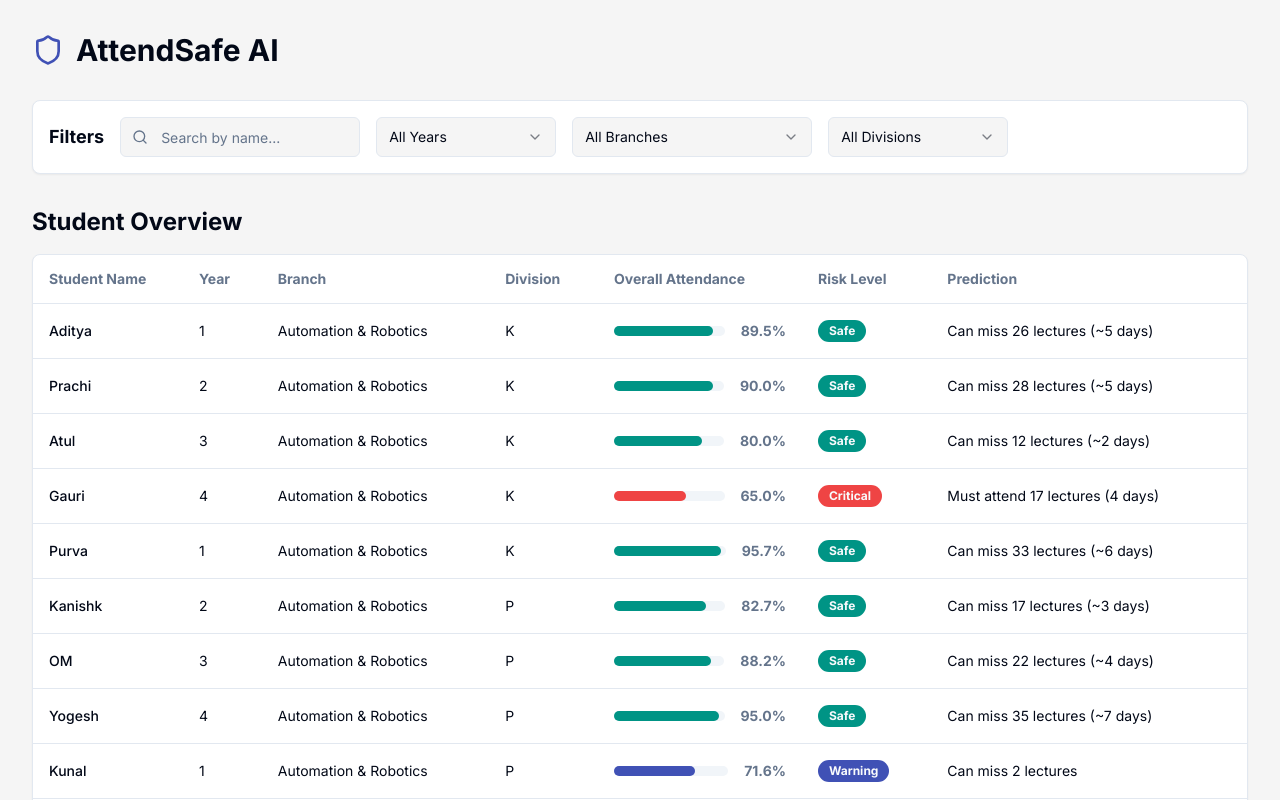
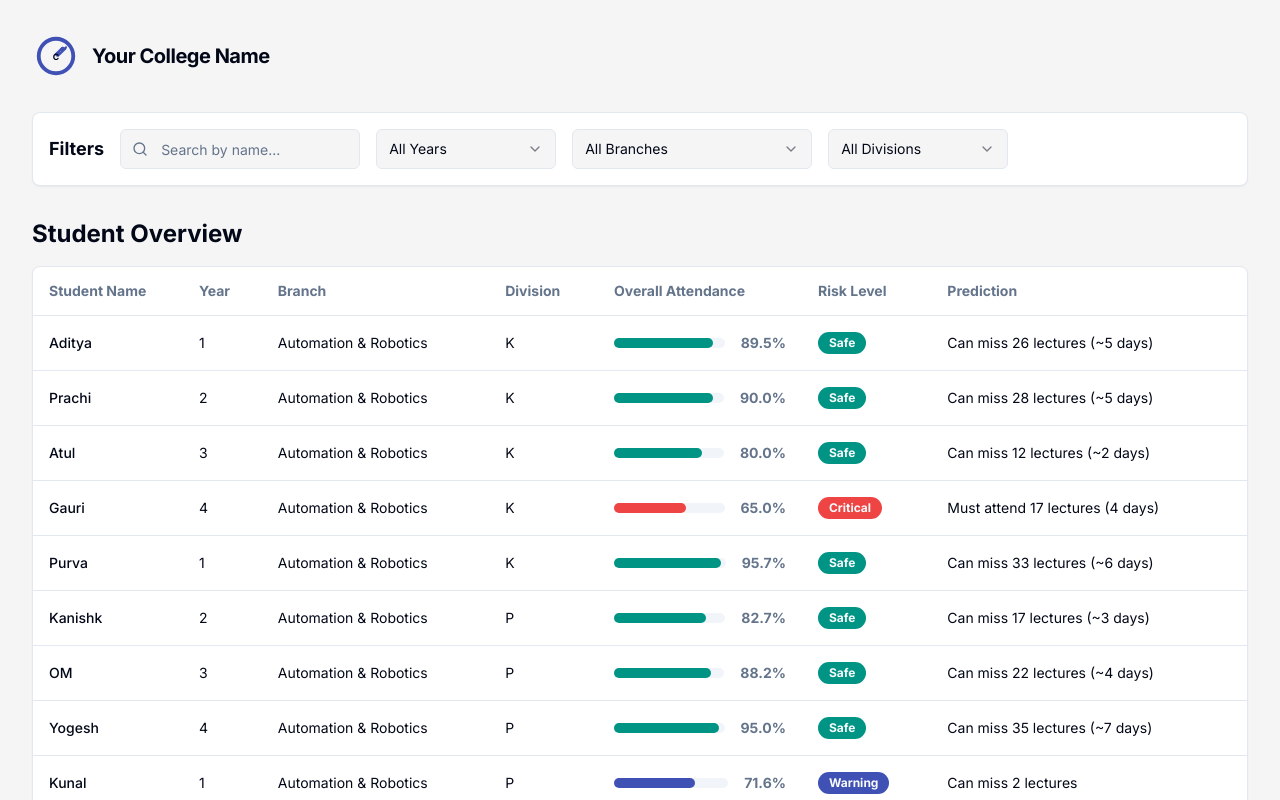
Before and after one commit to krish-0021-prototype/SafeAttend-, a Next.js app: page / in a window 1280 px wide. Shown: the top 800 px of the page. Built offline with nearby package versions, Linux system fonts and the light colour scheme.

Commit message:
will to make it or i should stop the process ????

```diff
--- a/src/app/page.tsx
+++ b/src/app/page.tsx
@@ -1,4 +1,3 @@
-import { Shield } from 'lucide-react';
 import { getMockStudents, getFilterOptions } from '@/lib/mock-data';
 import { StudentTable } from '@/components/dashboard/StudentTable';
 import { Suspense } from 'react';
@@ -6,6 +5,7 @@ import { Skeleton } from '@/components/ui/skeleton';
 import { Card } from '@/components/ui/card';
 import { StudentFilters } from '@/components/dashboard/StudentFilters';
 import type { Branch, Division, Year } from '@/lib/types';
+import { Logo } from '@/components/dashboard/Logo';
 
 
 export default async function Home({
@@ -34,10 +34,7 @@ export default async function Home({
     <div className="min-h-screen bg-background font-body text-foreground">
       <main className="container mx-auto p-4 md:p-8">
         <header className="flex items-center justify-between mb-8">
-          <div className="flex items-center gap-3">
-            <Shield className="h-8 w-8 text-primary" />
-            <h1 className="text-3xl font-bold font-headline">AttendSafe AI</h1>
-          </div>
+          <Logo />
         </header>
 
         <section className="mb-8">
--- /dev/null
+++ b/src/components/dashboard/Logo.tsx
@@ -0,0 +1,20 @@
+import React from 'react';
+
+export function Logo() {
+  return (
+    <div className="flex items-center gap-3">
+        <svg
+            xmlns="http://www.w3.org/2000/svg"
+            viewBox="0 0 100 100"
+            className="h-12 w-12 text-primary"
+            fill="currentColor"
+        >
+            <path d="M50,10A40,40,0,1,0,90,50,40,40,0,0,0,50,10Zm0,72A32,32,0,1,1,82,50,32,32,0,0,1,50,82Z"/>
+            <path d="M50,25a5,5,0,0,0-5,5V50h5a5,5,0,0,0,0-10H50V30a5,5,0,0,0,5-5,5,5,0,0,0-5-5Z" transform="rotate(45 50 50)"/>
+            <path d="M50,55a5,5,0,0,0-5,5V75h5a5,5,0,0,0,0-10H50V60a5,5,0,0,0,5-5,5,5,0,0,0-5-5Z" transform="rotate(-135 50 50)"/>
+            <text x="50" y="58" textAnchor="middle" fontSize="18" fill="hsl(var(--foreground))" className="font-bold font-headline">C</text>
+        </svg>
+      <h1 className="text-xl font-bold font-headline tracking-tight">Your College Name</h1>
+    </div>
+  );
+}
```
